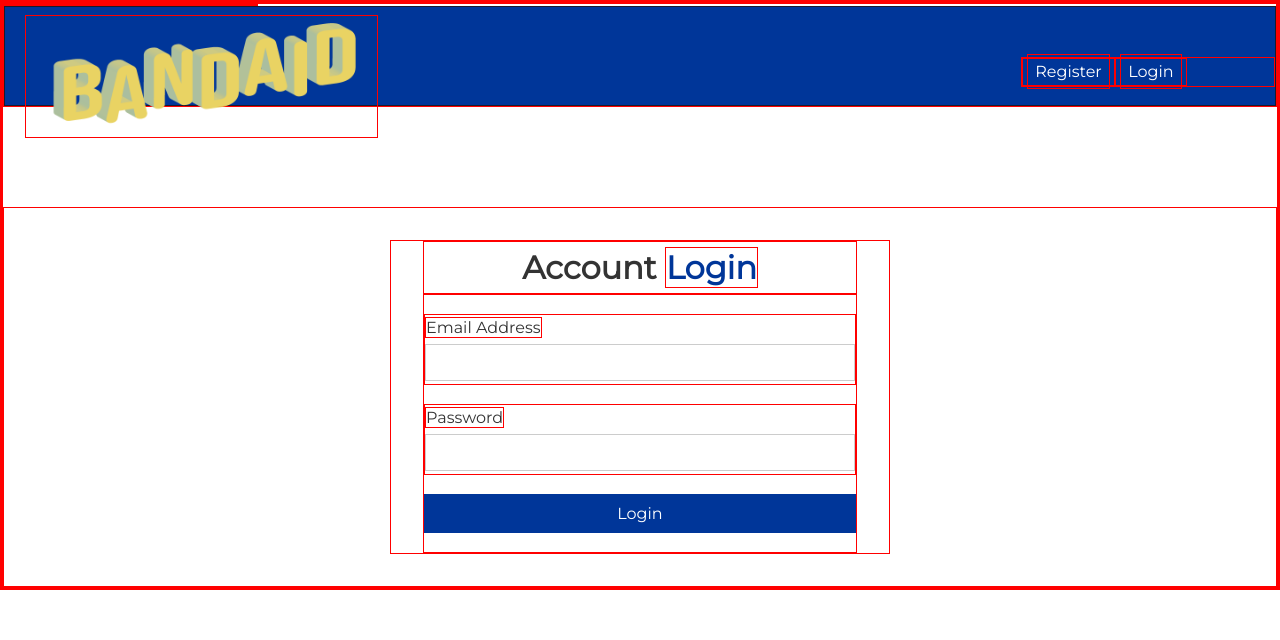
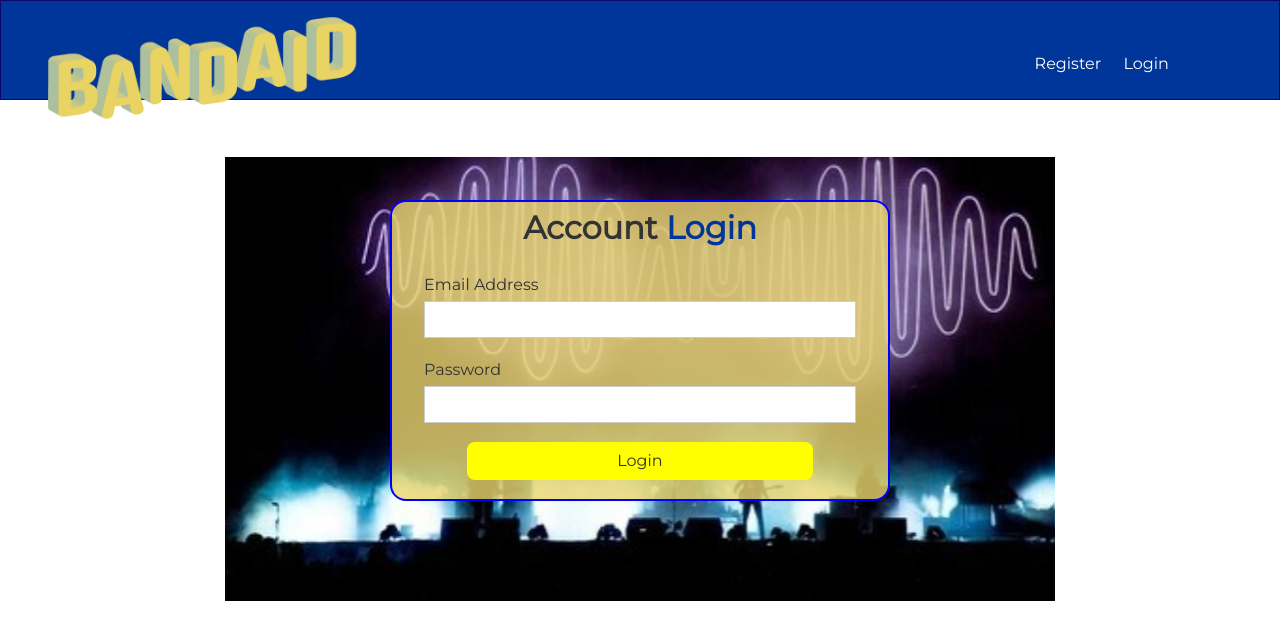
Before and after one commit to EtienneWarneck/bandaidReact, a React (Create React App) app in the folder client/: page /login in a window 1280 px wide. Shown: the top 640 px of the page. Built offline with nearby package versions, Linux system fonts and the light colour scheme; a web font is replaced by a local one.

Commit message:
styling background + colors + transparency

```diff
--- a/client/src/App.css
+++ b/client/src/App.css
@@ -11,7 +11,7 @@
 
 * {
   box-sizing: border-box;
-  border: 1px solid red;
+  /* border: 1px solid red; */
   margin: 0;
   padding: 0;
 }
@@ -22,6 +22,19 @@ body {
   line-height: 1.6;
   background-color: #fff;
   color: #333;
+}
+
+.backImage {
+  /* border: 10px solid red; */
+  height: 450px;
+  width:65%;
+  background-image: url("./components/layout/homeImg.png");
+  background-repeat: no-repeat;
+  text-align: center;
+  margin: auto;
+  margin-top: 80px;
+
+
 }
 
 a {
@@ -214,7 +227,12 @@ float: left;
 
 .btn-block {
   display: block;
-  width: 100%;
+  width: 80%;
+  /* margin: auto; */
+  margin-left: auto;
+  margin-right: auto;
+  border-radius: 0.5em;
+  background-color: yellow !important;
 }
 
 .btn-sm {
@@ -246,7 +264,7 @@ float: left;
 .badge-primary,
 .alert-primary {
   background: var(--primary-color);
-  color: #fff;
+  /* color: #fff; */
 }
 
 .btn-light,
@@ -343,9 +361,13 @@ button {
 
 .form-container {
   max-width: 500px;
+  height: auto;
   margin: 2rem auto;
   overflow: hidden;
   padding: 0 2rem;
+  background-color: rgba(236,214,110, 0.8);
+  border-radius: 1em;
+  border: 2px solid blue;
 }
 
 .form-container h1,
@@ -379,12 +401,21 @@ table th {
   margin-top: 0;
 } */
 .navbar {
-  border:1px solid rgb(28, 26, 43);
+  border:1px solid rgb(16, 4, 109);
   margin-top: 0px;
   height: 100px;
   width: 100%;
   /* background-color:rgb(28, 26, 43); */
 }
+
+
+
+/* .homeImg {
+  width: 1000px;
+  display: block;
+  margin-left: auto;
+  margin-right: auto;
+}  */
 
 .navbar ul {
   display: flex;
--- a/client/src/components/layout/Navbar.js
+++ b/client/src/components/layout/Navbar.js
@@ -44,7 +44,7 @@ const Navbar = ({ title, icon }) => {
 
 
     return (
-        <nav>
+        <nav className="nav">
              <div className="divLogo">
                     <img src={bandaid} alt="Logo" className="logoNav" />
                 </div>
@@ -72,6 +72,7 @@ const Navbar = ({ title, icon }) => {
                     <Link to="/login">Login</Link>
                 </li> */}
             </ul>
+            <div className="backImage"></div>
         </div>
         </nav>
     )
```
Also changed, not shown: client/src/components/layout/homeImg.png (added).
